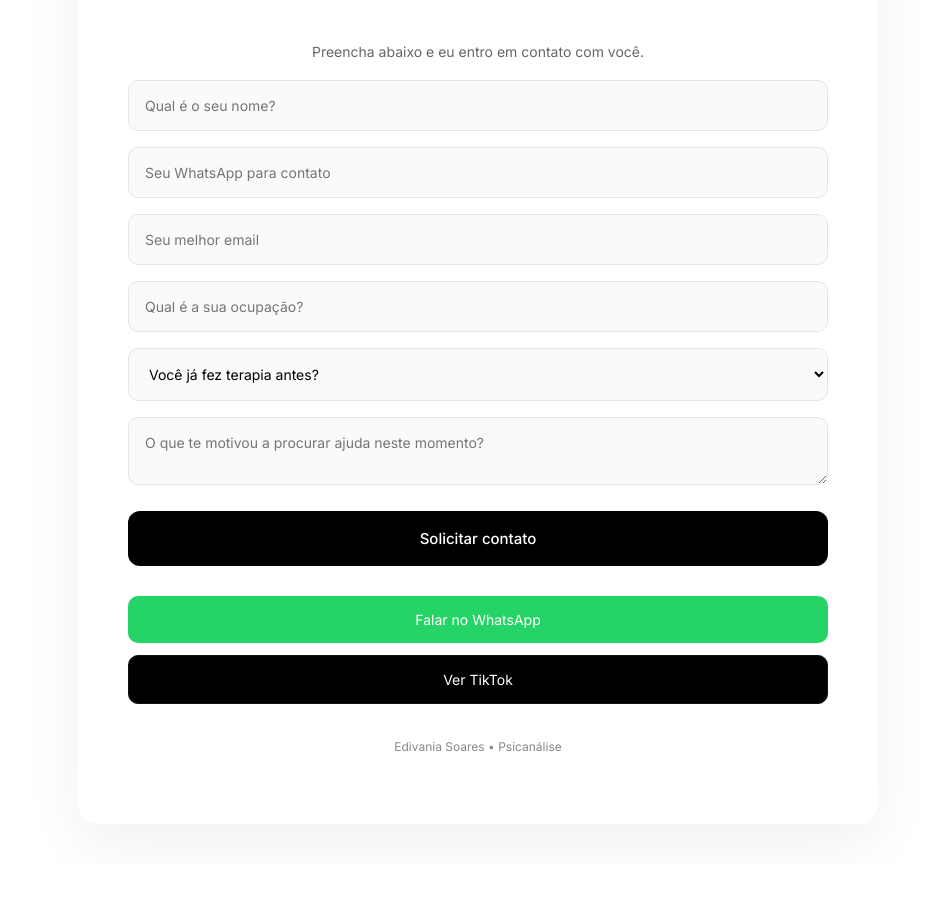
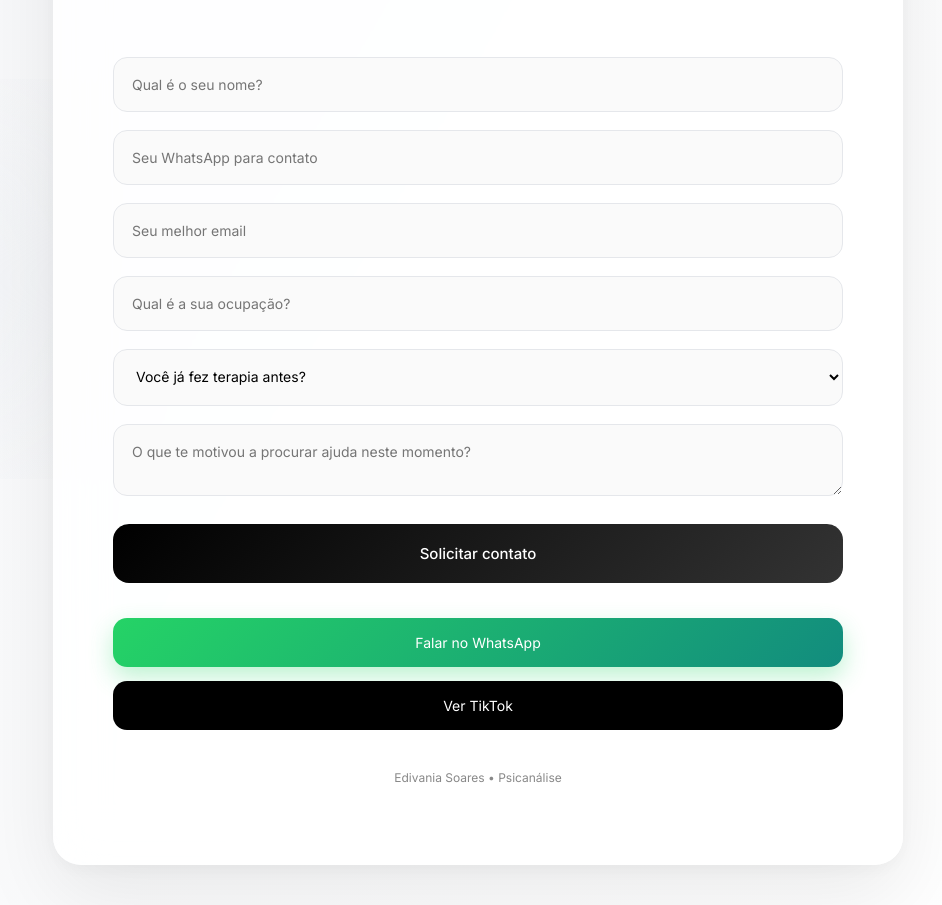
Before and after one commit to golnewete-cmyk/edivaniapsi, a plain HTML site: page index.html in a window 1280 px wide. Shown: the part 441-1346 px from the top of the page, without its empty margins (162-1104 px from the left). Before the commit the page ends 1305 px from the top, so only its background shows below. Drawn offline with Linux system fonts and the light colour scheme.

Commit message:
Update index.html

```diff
--- a/index.html
+++ b/index.html
@@ -18,50 +18,80 @@ font-family:'Inter',sans-serif;
 }
 
 body{
-background:#ffffff;
-color:#111;
+background:linear-gradient(120deg,#f5f6f8,#ffffff);
+min-height:100vh;
 display:flex;
 justify-content:center;
 padding:40px 20px;
+color:#111;
+}
+
+/* BACKGROUND DECOR */
+body::before{
+content:'';
+position:fixed;
+top:-100px;
+right:-100px;
+width:400px;
+height:400px;
+background:radial-gradient(circle,#e8ecef,transparent);
+z-index:0;
+}
+
+body::after{
+content:'';
+position:fixed;
+bottom:-120px;
+left:-120px;
+width:400px;
+height:400px;
+background:radial-gradient(circle,#f0f2f5,transparent);
+z-index:0;
 }
 
 /* CONTAINER */
 .container{
-max-width:800px;
+position:relative;
+z-index:1;
+max-width:850px;
 width:100%;
-padding:70px 50px;
-border-radius:20px;
-background:#fff;
-box-shadow:0 20px 60px rgba(0,0,0,0.06);
-animation:fadeUp 0.8s ease;
+padding:80px 60px;
+border-radius:28px;
+background:rgba(255,255,255,0.85);
+backdrop-filter:blur(25px);
+box-shadow:
+0 30px 80px rgba(0,0,0,0.08),
+0 5px 20px rgba(0,0,0,0.04);
+animation:fadeUp 0.9s ease;
 }
 
 @keyframes fadeUp{
-from{opacity:0; transform:translateY(30px);}
+from{opacity:0; transform:translateY(40px);}
 to{opacity:1; transform:translateY(0);}
 }
 
 /* TITULO */
 h1{
-font-size:34px;
+font-size:36px;
 font-weight:500;
 text-align:center;
-margin-bottom:10px;
+margin-bottom:12px;
+letter-spacing:-0.5px;
 }
 
 .subtitle{
 text-align:center;
 color:#666;
-margin-bottom:40px;
+margin-bottom:45px;
 font-size:14px;
 }
 
 /* COPY */
 .copy{
-line-height:1.8;
+line-height:1.9;
 color:#444;
 text-align:center;
-margin-bottom:50px;
+margin-bottom:60px;
 font-size:15px;
 }
 
@@ -69,86 +99,111 @@ font-size:15px;
 .form{
 display:flex;
 flex-direction:column;
-gap:16px;
+gap:18px;
 }
 
+/* INPUTS */
 .input{
-padding:16px;
-border-radius:10px;
-border:1px solid #e5e5e5;
+padding:18px;
+border-radius:14px;
+border:1px solid #e5e7eb;
 background:#fafafa;
-outline:none;
-transition:0.25s;
 font-size:14px;
+transition:0.3s;
 }
 
 .input:focus{
+outline:none;
+background:#fff;
 border-color:#000;
-background:#fff;
+box-shadow:0 0 0 3px rgba(0,0,0,0.05);
+transform:translateY(-1px);
 }
 
-/* BUTTON PRINCIPAL */
+/* BOTÃO PRINCIPAL */
 .btn{
 margin-top:10px;
-padding:18px;
+padding:20px;
 border:none;
-border-radius:12px;
+border-radius:16px;
 font-weight:500;
 cursor:pointer;
-background:#000;
+background:linear-gradient(135deg,#000,#333);
 color:#fff;
 transition:0.3s;
 font-size:15px;
 }
 
 .btn:hover{
-opacity:0.85;
+transform:translateY(-3px);
+box-shadow:0 20px 40px rgba(0,0,0,0.15);
 }
 
-/* ACTION BUTTONS */
+/* ACTIONS */
 .actions{
 display:flex;
 flex-direction:column;
-gap:12px;
-margin-top:30px;
+gap:14px;
+margin-top:35px;
 }
 
+/* WHATSAPP */
 .whatsapp{
-background:#25D366;
-color:white;
+background:linear-gradient(135deg,#25D366,#128C7E);
+color:#fff;
+box-shadow:0 10px 25px rgba(37,211,102,0.3);
 }
 
+.whatsapp:hover{
+transform:translateY(-2px);
+box-shadow:0 15px 40px rgba(37,211,102,0.5);
+}
+
+/* TIKTOK */
 .tiktok{
 background:#000;
-color:white;
-border:1px solid #111;
+color:#fff;
+position:relative;
+overflow:hidden;
+}
+
+.tiktok::before{
+content:'';
+position:absolute;
+top:0;
+left:-100%;
+width:100%;
+height:100%;
+background:linear-gradient(120deg,#00f2ea,#ff0050);
+opacity:0.6;
+transition:0.6s;
+}
+
+.tiktok:hover::before{
+left:100%;
 }
 
 .link-btn{
 text-align:center;
-padding:15px;
-border-radius:10px;
+padding:16px;
+border-radius:14px;
 text-decoration:none;
 font-size:14px;
 transition:0.25s;
-}
-
-.link-btn:hover{
-opacity:0.9;
-transform:translateY(-1px);
+display:block;
 }
 
 /* FOOTER */
 .footer{
 text-align:center;
-margin-top:35px;
+margin-top:40px;
 color:#888;
 font-size:12px;
 }
 
 @media(max-width:600px){
 .container{padding:50px 25px;}
-h1{font-size:26px;}
+h1{font-size:28px;}
 }
 
 </style>
@@ -186,10 +241,6 @@ Não precisa saber por onde começar.
 
 Você só precisa começar.
 
-</div>
-
-<div style="text-align:center; margin-bottom:20px; color:#666; font-size:14px;">
-Preencha abaixo e eu entro em contato com você.
 </div>
 
 <form class="form"
```
